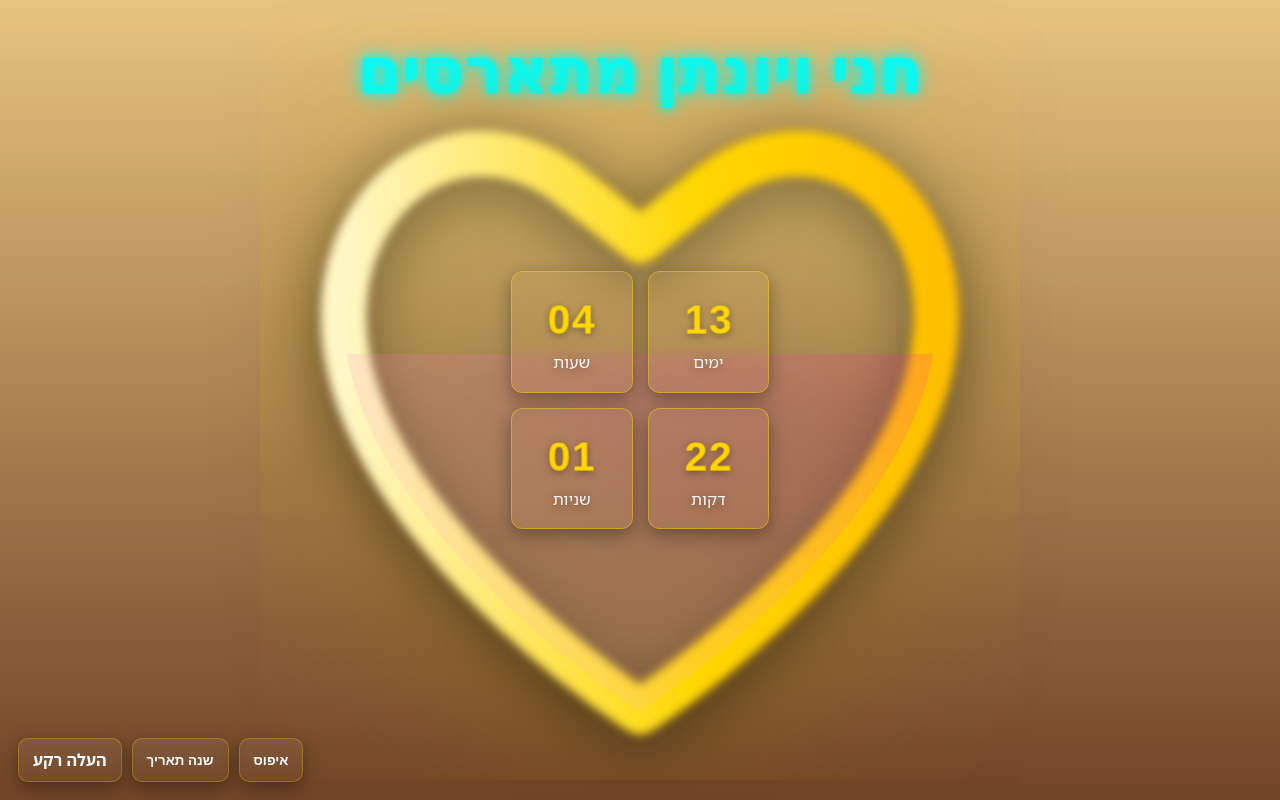
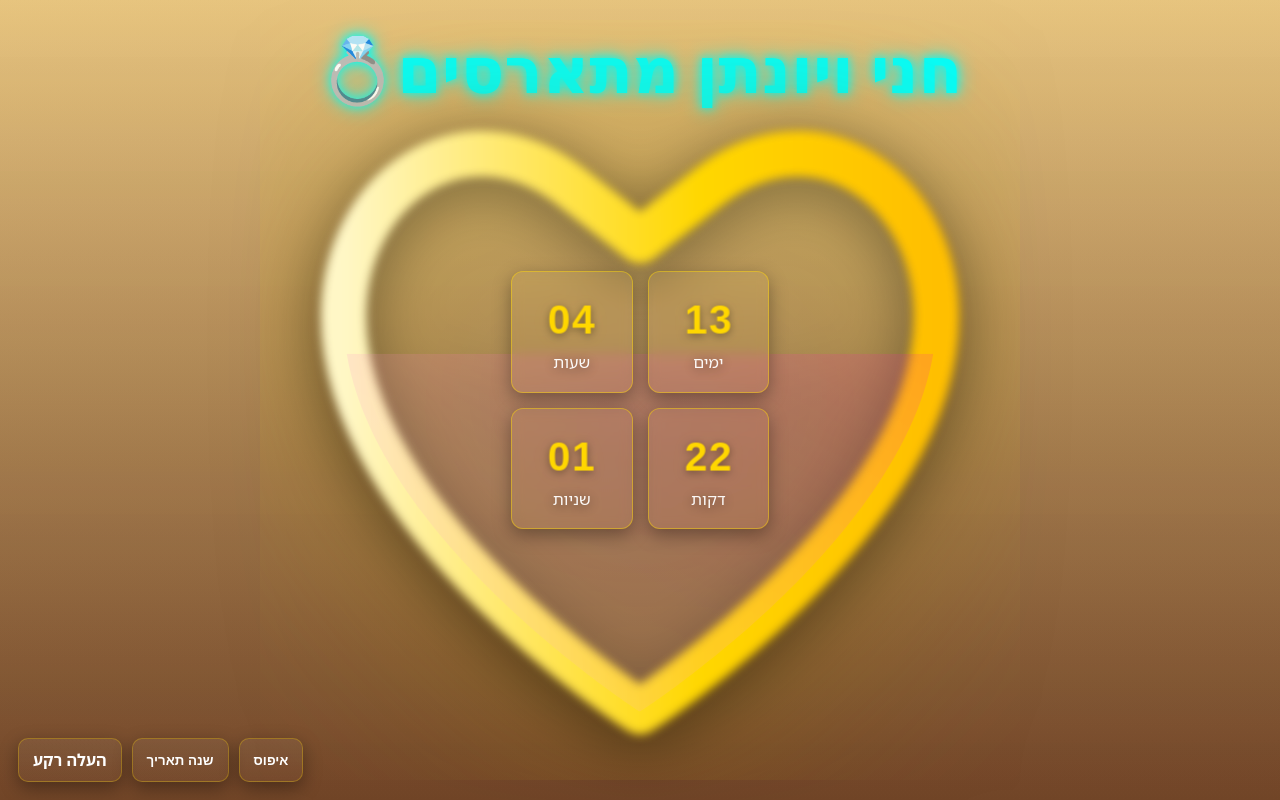
Before and after one commit to YonatanBenAmi/heart, a plain HTML site: page index.html in a window 1280 px wide. Drawn offline with Linux system fonts and the light colour scheme; a web font is replaced by a local one.

Commit message:
fix: loading

```diff
--- a/index.html
+++ b/index.html
@@ -338,7 +338,7 @@ html,body {
 
 
 <div class="container">
-  <h1 class="fancy-title">חני ויונתן מתארסים</h1>
+  <h1 class="fancy-title">חני ויונתן מתארסים💍</h1>
   <div class="heart-wrap" aria-hidden="false">
     <!-- SVG Heart with clip path for fill -->
     <svg class="heart-svg" viewBox="0 0 100 100" preserveAspectRatio="xMidYMid meet" xmlns="http://www.w3.org/2000/svg" role="img" aria-label="לב ספירה">
```
